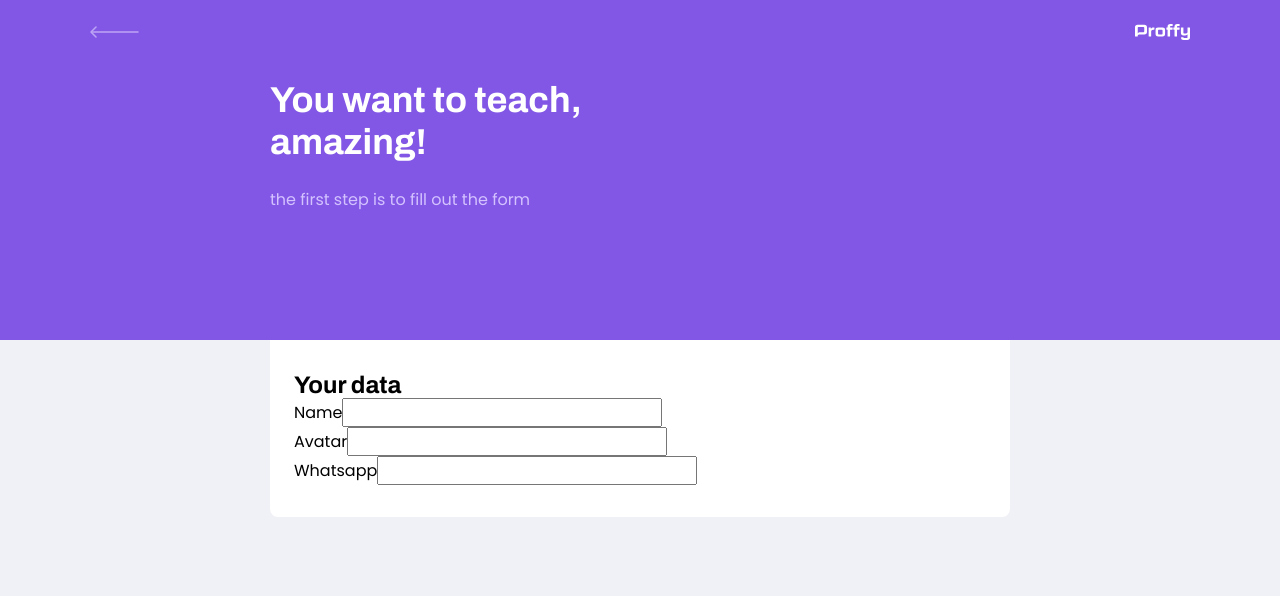
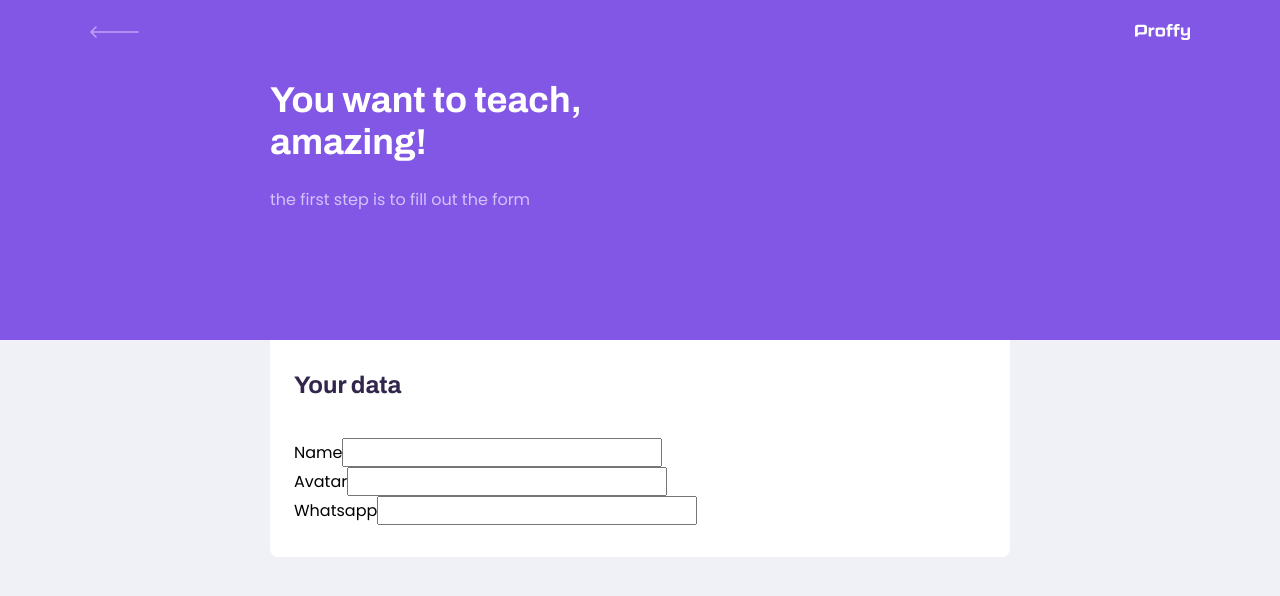
Before and after one commit to BrunoRNova1s/proffy, a React (Create React App) app in the folder web/: page /give-classes in a window 1280 px wide. Shown: the top 596 px of the page. Built offline with nearby package versions, Linux system fonts and the light colour scheme.

Commit message:
update syle

```diff
--- a/web/src/pages/TeacherForm/styles.css
+++ b/web/src/pages/TeacherForm/styles.css
@@ -28,4 +28,12 @@
 
 #page-teacher-list main fieldset legend {
     font: 700 2.4rem Archivo;
+    color: var(--color-text-title);
+    margin-bottom: 2.4rem;
+    display: flex;
+    align-items: center;
+    justify-content: space-between;
+    width: 100%;
+    padding-bottom: 1.6rem;
+    border-bottom: 1px solid var(--color-line-in-wgite);
 }
```
